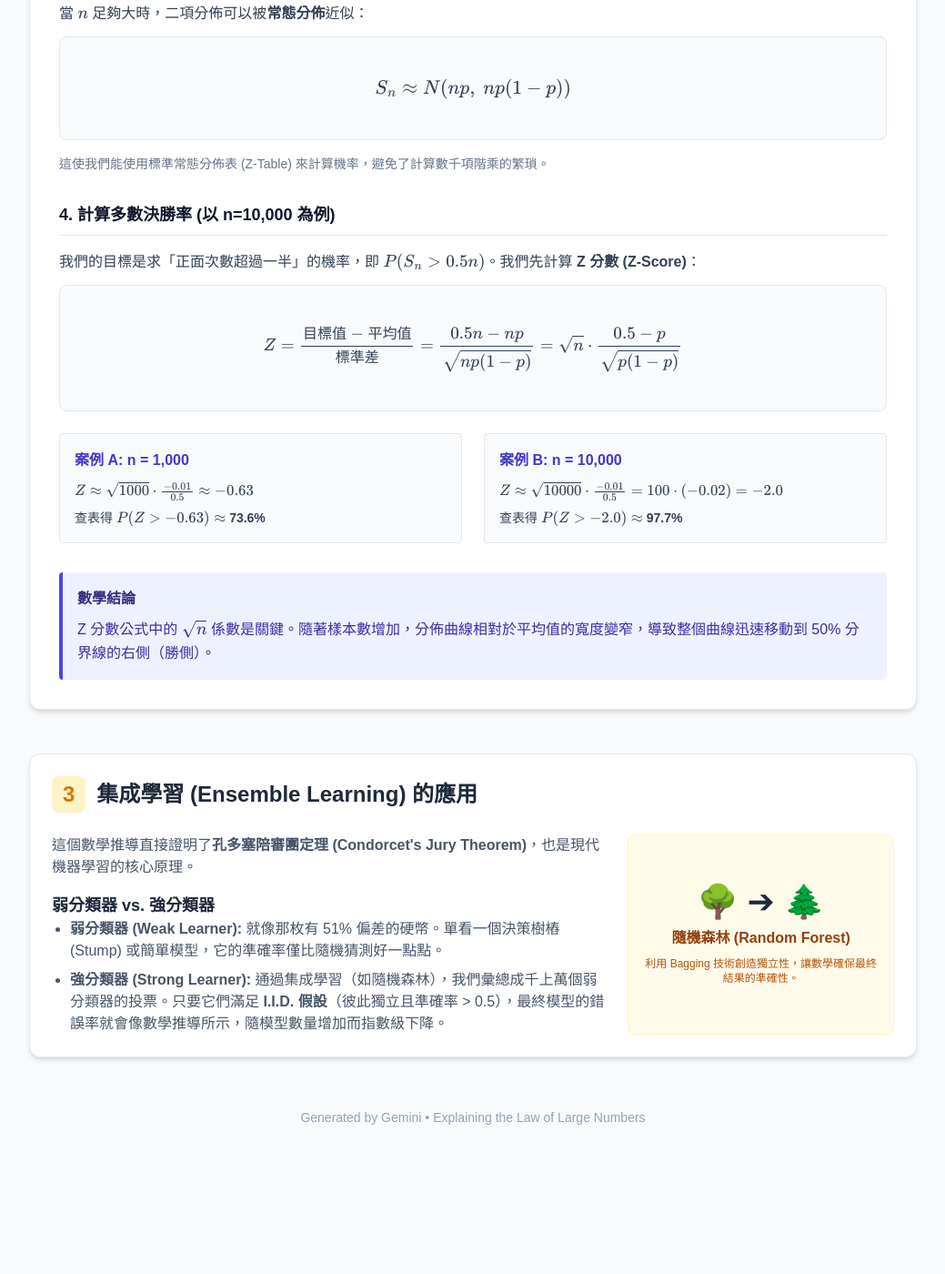
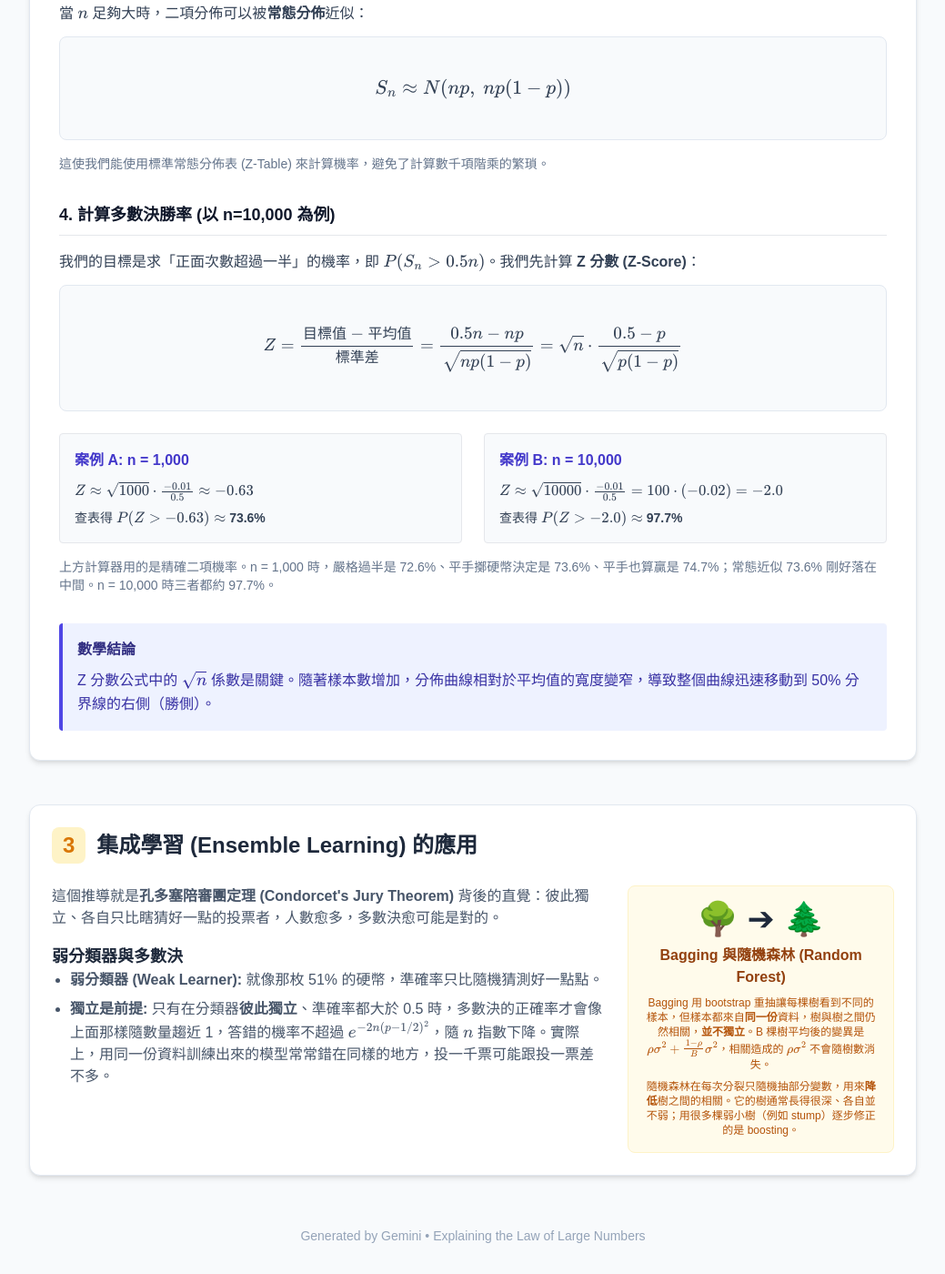
Before and after one commit to phonchi/nsysu-math524, a Jekyll site: the page static_files/presentations/coin.html, which Jekyll copies as it is, in a window 1280 px wide and 1400 px high, scrolled down 1775 px. Shown: the whole window at 91% size, without its empty margins (120-1159 px from the left). Built offline with Jekyll 4.4.1, drawn with Linux system fonts in a browser that asks for light colours; nearby versions of some CDN libraries; before the commit the page ends 3045 px from its top, so only the background shows below that; some of the changed text lies outside the part shown.

Commit message:
Fix coin.html: exact binomial odds, correct ensemble claims, drop polyfill.io
Compute the majority-vote probability exactly (log-space binomial sum,
ties split by a coin flip) instead of the normal approximation, and note
the exact values next to the derivation. Correct two claims in the
ensemble section: bagged trees share one data set and stay correlated,
so bagging does not create independence; random forests decorrelate
deep trees rather than aggregating weak learners, which is boosting.
Remove the polyfill.io script.

Co-Authored-By: Claude Opus 5.5 <noreply@anthropic.com>

```diff
--- a/static_files/presentations/coin.html
+++ b/static_files/presentations/coin.html
@@ -6,7 +6,6 @@
     <title>從硬幣拋擲到集成學習 (From Coins to Ensemble Learning)</title>
     <script src="https://cdn.tailwindcss.com"></script>
     <script src="https://cdn.jsdelivr.net/npm/chart.js"></script>
-    <script src="https://polyfill.io/v3/polyfill.min.js?features=es6"></script>
     <script id="MathJax-script" async src="https://cdn.jsdelivr.net/npm/mathjax@3/es5/tex-mml-chtml.js"></script>
     <style>
         body {
@@ -60,7 +59,7 @@
         <section class="bg-white rounded-xl shadow-md p-6 border border-slate-200">
             <h2 class="text-2xl font-bold text-slate-800 mb-6 flex items-center">
                 <span class="bg-indigo-100 text-indigo-600 py-1 px-3 rounded-lg mr-3 font-bold">1</span>
-                互動式模擬 (常態近似法)
+                互動式計算 (精確二項機率)
             </h2>
 
             <div class="grid grid-cols-1 md:grid-cols-2 gap-8">
@@ -89,7 +88,7 @@
                     <div class="bg-indigo-50 p-4 rounded-lg border border-indigo-100 text-center">
                         <p class="text-sm text-indigo-800 uppercase font-semibold">計算結果 (最終獲得多數的機率)</p>
                         <p id="resultDisplay" class="text-5xl font-bold text-indigo-600 mt-2">73.6%</p>
-                        <p class="text-xs text-slate-500 mt-2">*基於常態分佈近似計算</p>
+                        <p class="text-xs text-slate-500 mt-2">*精確二項機率；N 為偶數時，平手以擲硬幣決定（算一半）</p>
                     </div>
                 </div>
 
@@ -172,6 +171,7 @@
                             <p class="text-sm">查表得 \( P(Z > -2.0) \approx \) <strong>97.7%</strong></p>
                         </div>
                     </div>
+                    <p class="text-sm text-slate-500 mt-4">上方計算器用的是精確二項機率。n = 1,000 時，嚴格過半是 72.6%、平手擲硬幣決定是 73.6%、平手也算贏是 74.7%；常態近似 73.6% 剛好落在中間。n = 10,000 時三者都約 97.7%。</p>
                 </div>
 
                 <!-- Conclusion -->
@@ -195,25 +195,28 @@
             <div class="grid grid-cols-1 md:grid-cols-3 gap-6">
                 <div class="md:col-span-2 prose max-w-none text-slate-600">
                     <p class="mb-4">
-                        這個數學推導直接證明了<b>孔多塞陪審團定理 (Condorcet's Jury Theorem)</b>，也是現代機器學習的核心原理。
+                        這個推導就是<b>孔多塞陪審團定理 (Condorcet's Jury Theorem)</b> 背後的直覺：彼此獨立、各自只比瞎猜好一點的投票者，人數愈多，多數決愈可能是對的。
                     </p>
 
-                    <h3 class="text-lg font-bold text-slate-800 mt-4">弱分類器 vs. 強分類器</h3>
+                    <h3 class="text-lg font-bold text-slate-800 mt-4">弱分類器與多數決</h3>
                     <ul class="list-disc pl-5 space-y-2">
                         <li>
-                            <b>弱分類器 (Weak Learner):</b> 就像那枚有 51% 偏差的硬幣。單看一個決策樹樁 (Stump) 或簡單模型，它的準確率僅比隨機猜測好一點點。
+                            <b>弱分類器 (Weak Learner):</b> 就像那枚 51% 的硬幣，準確率只比隨機猜測好一點點。
                         </li>
                         <li>
-                            <b>強分類器 (Strong Learner):</b> 通過集成學習（如隨機森林），我們彙總成千上萬個弱分類器的投票。只要它們滿足 <b>I.I.D. 假設</b>（彼此獨立且準確率 > 0.5），最終模型的錯誤率就會像數學推導所示，隨模型數量增加而指數級下降。
+                            <b>獨立是前提:</b> 只有在分類器<b>彼此獨立</b>、準確率都大於 0.5 時，多數決的正確率才會像上面那樣隨數量趨近 1，答錯的機率不超過 \( e^{-2n(p-1/2)^2} \)，隨 \( n \) 指數下降。實際上，用同一份資料訓練出來的模型常常錯在同樣的地方，投一千票可能跟投一票差不多。
                         </li>
                     </ul>
                 </div>
 
                 <div class="bg-amber-50 rounded-lg p-4 border border-amber-100 flex flex-col items-center justify-center text-center">
                     <div class="text-4xl mb-2">🌳 ➔ 🌲</div>
-                    <h4 class="font-bold text-amber-800">隨機森林 (Random Forest)</h4>
+                    <h4 class="font-bold text-amber-800">Bagging 與隨機森林 (Random Forest)</h4>
                     <p class="text-xs text-amber-700 mt-2">
-                        利用 Bagging 技術創造獨立性，讓數學確保最終結果的準確性。
+                        Bagging 用 bootstrap 重抽讓每棵樹看到不同的樣本，但樣本都來自<b>同一份</b>資料，樹與樹之間仍然相關，<b>並不獨立</b>。B 棵樹平均後的變異是 \( \rho\sigma^2 + \frac{1-\rho}{B}\sigma^2 \)，相關造成的 \( \rho\sigma^2 \) 不會隨樹數消失。
+                    </p>
+                    <p class="text-xs text-amber-700 mt-2">
+                        隨機森林在每次分裂只隨機抽部分變數，用來<b>降低</b>樹之間的相關。它的樹通常長得很深、各自並不弱；用很多棵弱小樹（例如 stump）逐步修正的是 boosting。
                     </p>
                 </div>
             </div>
```
Also changed, not shown: other parts of static_files/presentations/coin.html (+17 -22 lines).
